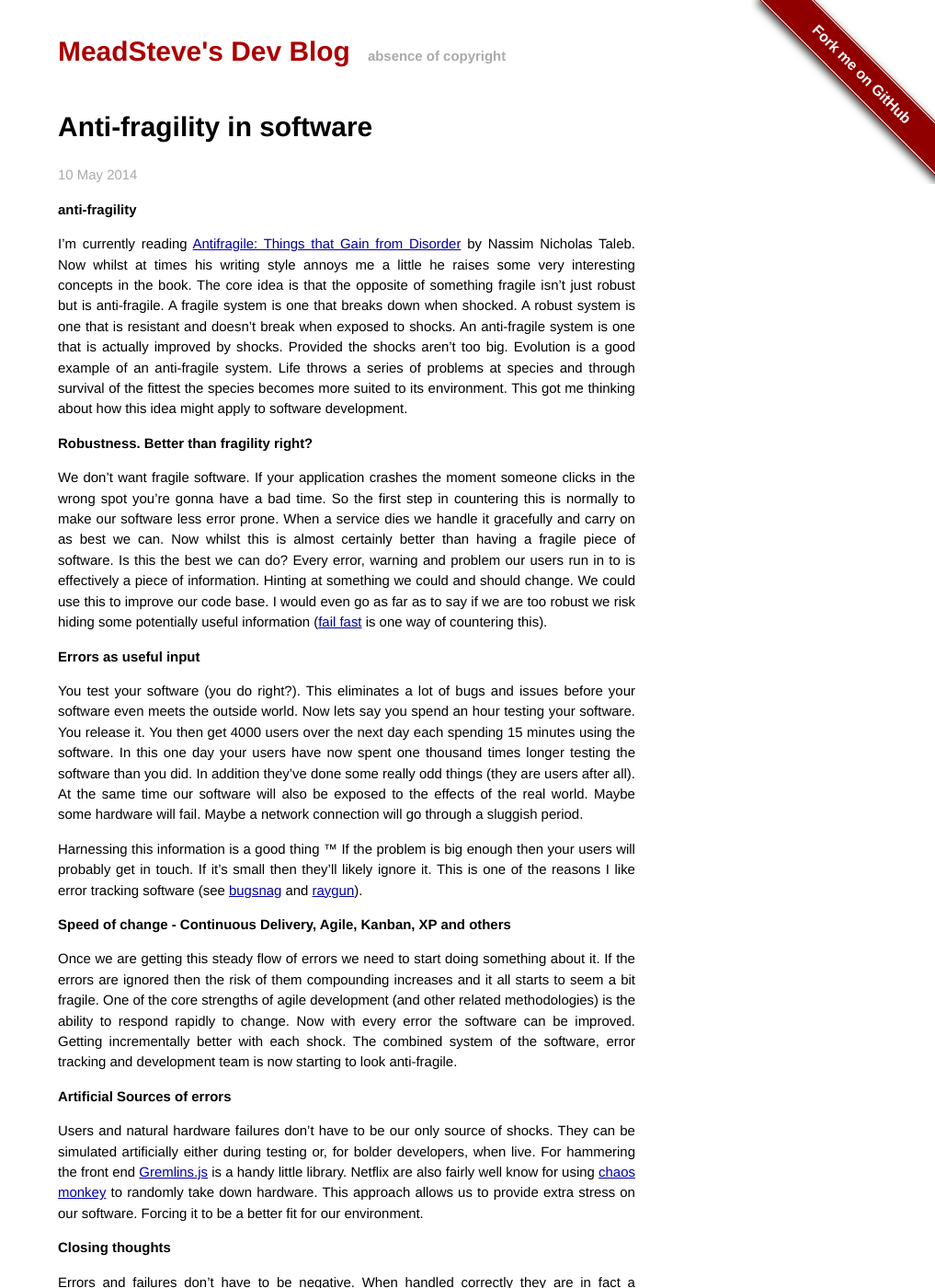
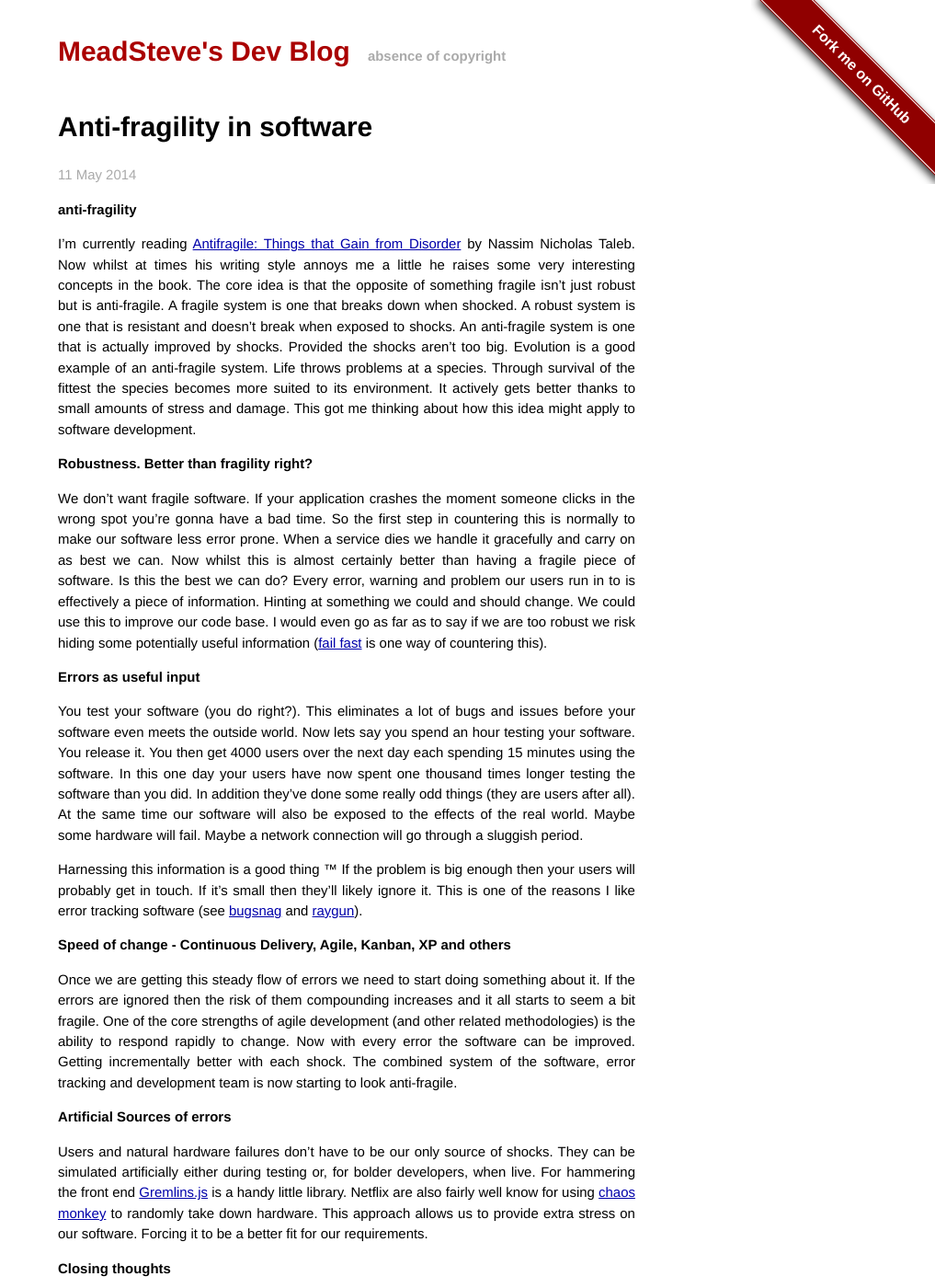
Before and after one commit to meadsteve/meadsteve.github.io, a Jekyll site: the page built from _posts/2014-05-09-softwareantifragility.markdown, in a window 1280 px wide and 1400 px high. Shown: the whole window at 92% size, without its empty margins (263-1280 px from the left). Built offline with Jekyll 4.4.1, drawn with Linux system fonts in a browser that asks for light colours; Markdown is read by kramdown in place of the engine named in the settings; comment, search, counter and statistics services are not loaded; some of the changed lines change nothing that is shown; some of the changed text lies outside the part shown.

Commit message:
ending & tweaks

```diff
--- a/_posts/2014-05-09-softwareantifragility.markdown
+++ b/_posts/2014-05-09-softwareantifragility.markdown
@@ -1,7 +1,7 @@
 ---
 layout: post
 title:  "Anti-fragility in software"
-date:   2014-05-10 10:00:00
+date:   2014-05-11 14:00:00
 categories: software-design
 tags:
 - anti-fragility
@@ -18,7 +18,8 @@
 A robust system is one that is resistant and doesn't break when exposed to shocks.
 An anti-fragile system is one that is actually improved by shocks. Provided the shocks aren't too big.
 Evolution is a good example of an anti-fragile system.
-Life throws a series of problems at species and through survival of the fittest the species becomes more suited to its environment.
+Life throws problems at a species. Through survival of the fittest the species becomes more suited to its environment.
+It actively gets better thanks to small amounts of stress and damage.
 This got me thinking about how this idea might apply to software development.
 
 #### Robustness. Better than fragility right?
@@ -57,22 +58,24 @@
 They can be simulated artificially either during testing or, for bolder developers, when live.
 For hammering the front end [Gremlins.js][random-gemlins] is a handy little library.
 Netflix are also fairly well know for using [chaos monkey][random-chaosmonkey] to randomly take down hardware.
-This approach allows us to provide extra stress on our software. Forcing it to be a better fit for our environment.
+This approach allows us to provide extra stress on our software. Forcing it to be a better fit for our requirements.
 
 #### Closing thoughts
 Errors and failures don't have to be negative.
 When handled correctly they are in fact a valuable form of data that allows us to improve our software.
-I think the following is required to become anti-fragile:
+I think the following is required for software to be anti-fragile:
 
  * Errors must be known. This can be through logging, well defined metrics, or good client comms. If the errors
- aren't quantified then nothing can be donr about them.
+ aren't quantified then nothing can be done about them.
  * The system should be relatively robust and modular. A small mistake shouldn't take down our server for example.
  Large failures could hide the small, more useful failures.
  * Change must be able to happen quickly.
  This enables new versions of the software to be exposed to the same feedback process and improved upon in the same way.
 
-Some of the above is necessarily vague. The exact values will depend on the context.
-I like to think I write robust software. Can I move to anti-fragility?
+Some of the above is necessarily vague. The exact values would depend on the context.
+Theses are just some ideas I've been mulling over.
+It's possible I'll take these thoughts further and make something useful out of them in a later post.
+Hopefully this was some good food for thought.
 
 [book-antifragile]: http://en.wikipedia.org/wiki/Antifragile
 [errors-bugsnag]: http://bugsnag.com
```
